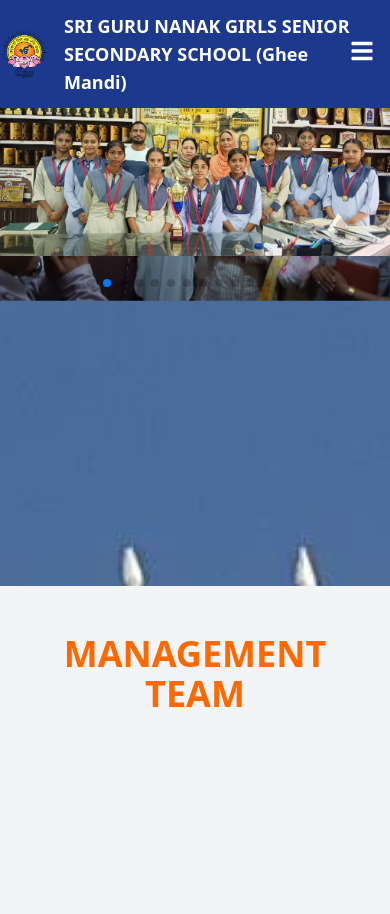
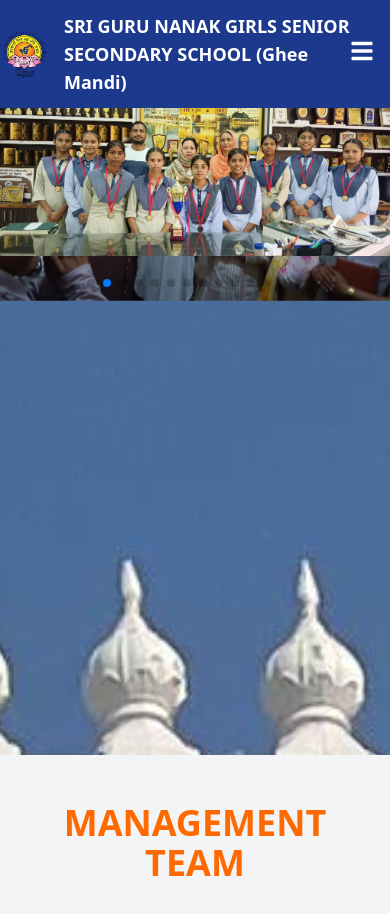
Before and after one commit to Gaganrobin8831/Guru-Nanak, a React (Vite) app: page / in a window 390 px wide. Shown: the top 914 px of the page. Built offline with nearby package versions, Linux system fonts and the light colour scheme.

Commit message:
Update slider.jsx
changes some

```diff
--- a/src/pages/slider.jsx
+++ b/src/pages/slider.jsx
@@ -36,7 +36,7 @@ const Slider = () => {
   ]
   return (
     <>
-      <div className="w-full min-h-[60svh] md:min-h-[80svh]">
+      <div className="w-full min-h-[80svh]">
   <Swiper
     spaceBetween={30}
     effect="fade"
```
